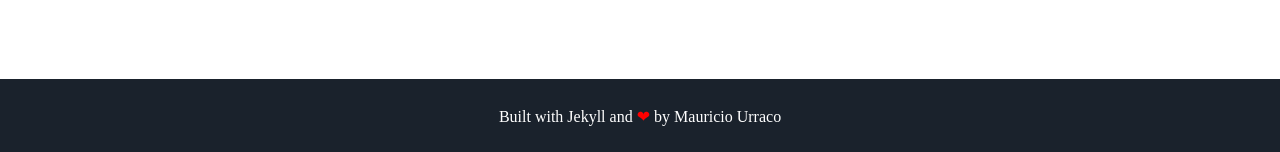
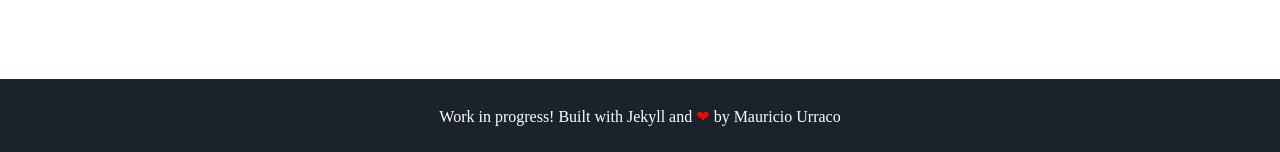
Before and after one commit to pc559/pc559.github.io, a Jekyll site: the page built from index.html, in a window 1280 px wide. Shown: the part 1417-1569 px from the top of the page. Built offline with Jekyll 4.4.1, drawn with Linux system fonts in a browser that asks for light colours; some web fonts are replaced.

Commit message:
Changed text

```diff
--- a/_includes/footer.html
+++ b/_includes/footer.html
@@ -1,6 +1,6 @@
 <footer class="footer">
     <!-- <p>&copy; {{ site.username }}</p> -->
-    <p>Built with Jekyll and <span class="love">❤</span> by <a href="https://github.com/murraco">Mauricio Urraco</a></p>
+    <p>Work in progress! Built with Jekyll and <span class="love">❤</span> by <a href="https://github.com/murraco">Mauricio Urraco</a></p>
 </footer>
 <script src="//cdn.jsdelivr.net/particles.js/2.0.0/particles.min.js"></script>
 <script src="{{ '/assets/js/sweet-scroll.min.js' | prepend: site.baseurl }}"></script>
```
